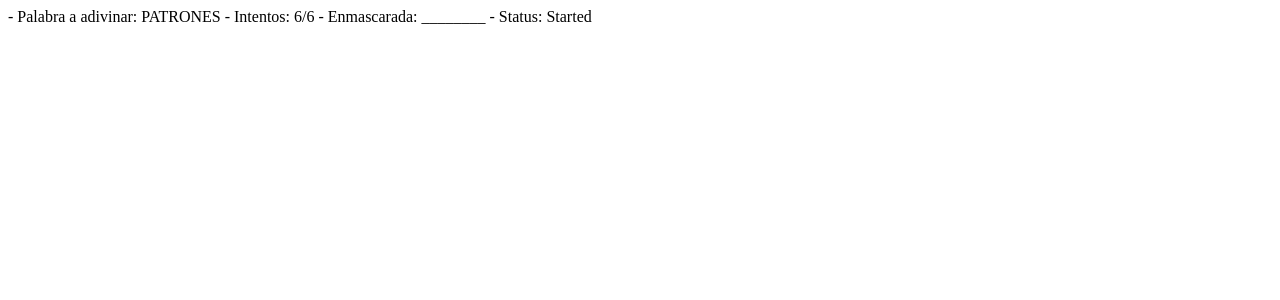
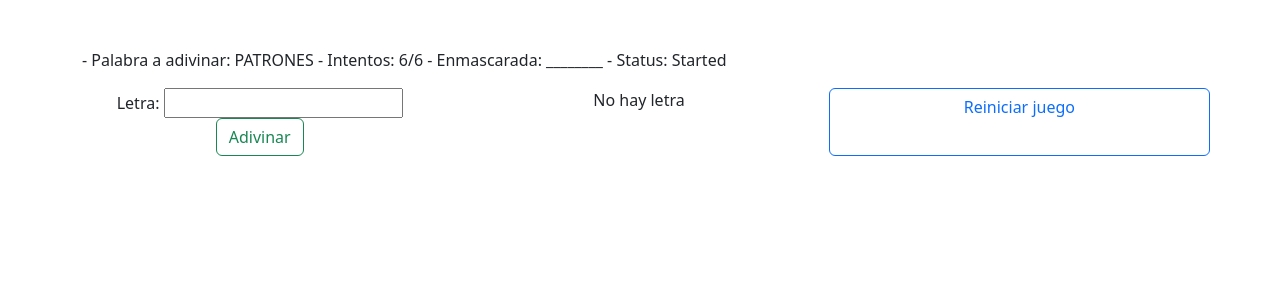
Before and after one commit to JesusLugo2002/AED-Ahorcado, a PHP site: page / in a window 1280 px wide. Shown: the top 300 px of the page. Run offline with PHP 8.4, Linux system fonts and the light colour scheme.

Commit message:
Add basic get/post form for testing

```diff
--- a/ahorcado/public/index.php
+++ b/ahorcado/public/index.php
@@ -9,7 +9,11 @@ use App\Domain\Entity\Game as Game;
 $wordProvider = new WordProvider($config['storage']['words_file']);
 $game = new Game($wordProvider->getRandomWord(), $config['game']['max_attempts']);
 
-echo $game;
+if (isset($_POST['letter'])) {
+    $message = $_POST['letter'];
+} else {
+    $message = "No hay letra";
+}
 ?>
 
 <!DOCTYPE html>
@@ -18,7 +22,21 @@ echo $game;
     <meta charset="UTF-8">
     <meta name="author" content="Jesus Lugo">
     <title>Ahorcado en PHP</title>
+    <link href="https://cdn.jsdelivr.net/npm/bootstrap@5.3.8/dist/css/bootstrap.min.css" rel="stylesheet" integrity="sha384-sRIl4kxILFvY47J16cr9ZwB07vP4J8+LH7qKQnuqkuIAvNWLzeN8tE5YBujZqJLB" crossorigin="anonymous">
 </head>
 <body>
+    <main class="container mt-5">
+        <p><?php echo $game ?></p>
+        <div class="row">
+            <form method="post" class="col text-center">
+                <label for="letter">Letra: </label>
+                <input type="text" name="letter" id="letter" maxlength="1" required>
+                <input type="submit" class="btn btn-outline-success" value="Adivinar">
+            </form>
+            <p class="col text-center"><?php echo $message ?></p>
+            <a href="." class="col btn btn-outline-primary">Reiniciar juego</a>
+        </div>
+    </main>
+    <script src="https://cdn.jsdelivr.net/npm/bootstrap@5.3.8/dist/js/bootstrap.bundle.min.js" integrity="sha384-FKyoEForCGlyvwx9Hj09JcYn3nv7wiPVlz7YYwJrWVcXK/BmnVDxM+D2scQbITxI" crossorigin="anonymous"></script>
 </body>
 </html>
```
